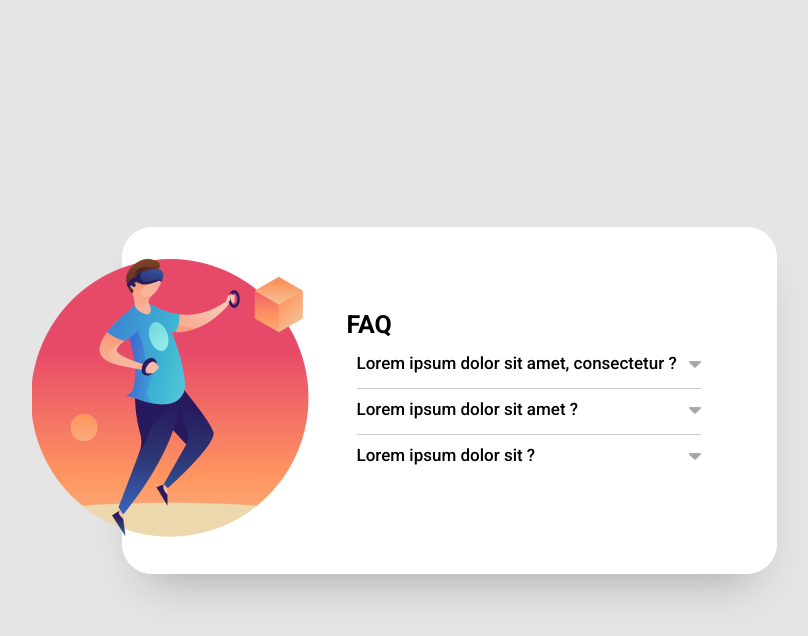
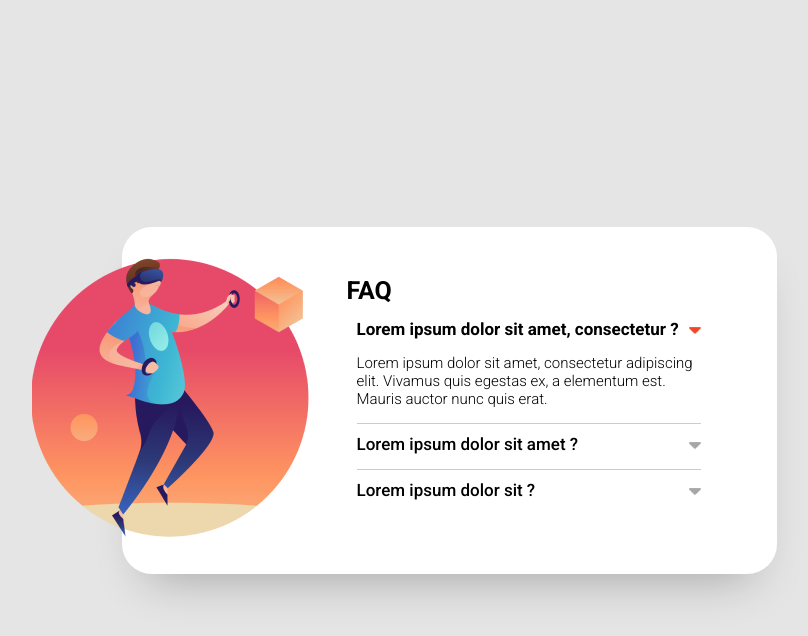
Before and after one commit to Martvie/pratica-javascript-intermediario, a plain HTML site: page 02/index.html in a window 1280 px wide. Both pictures are taken after a click on the item "Lorem ipsum dolor sit amet, consectetur ?". Shown: the whole page, without its empty margins (191-999 px from the left). Drawn offline with Linux system fonts and the light colour scheme.

Commit message:
acordeon validation

```diff
--- a/02/index.html
+++ b/02/index.html
@@ -51,6 +51,8 @@
             </div>
         </section>
     </main>
+
+    <script src="src/js/index.js"></script>
 </body>
 
 </html>
--- /dev/null
+++ b/02/src/js/index.js
@@ -0,0 +1,15 @@
+let itemAcordeon = document.querySelectorAll('.item')
+
+itemAcordeon.forEach(item => {
+    item.addEventListener("click", function () {
+        let active = document.querySelector('.active')
+
+        if(active){
+        let activeItem = document.querySelector('.active')
+        activeItem.classList.remove('active')
+        }
+
+        item.classList.add('active')
+    })
+}
+)
```
